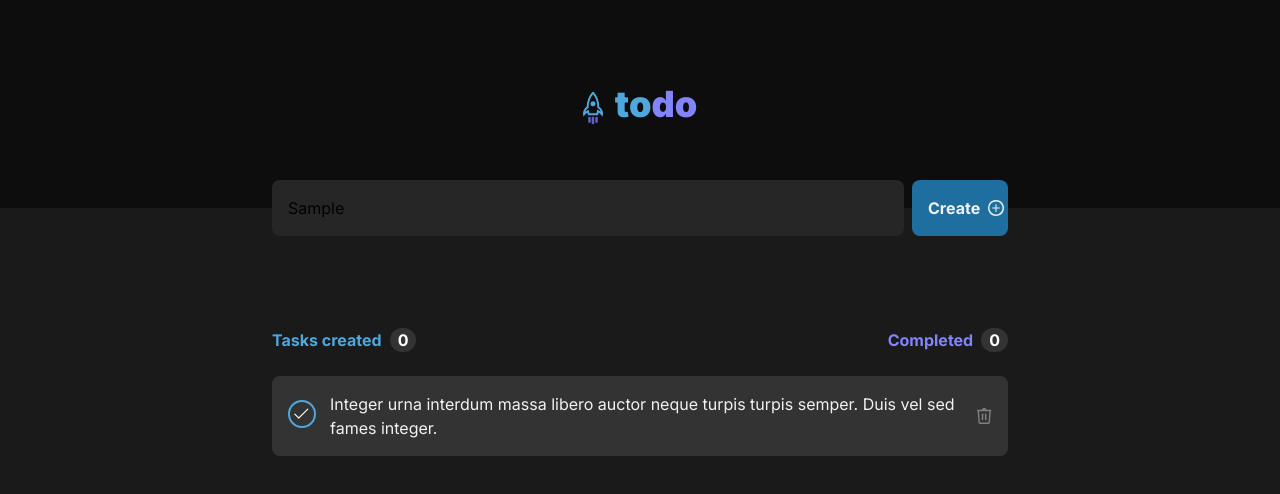
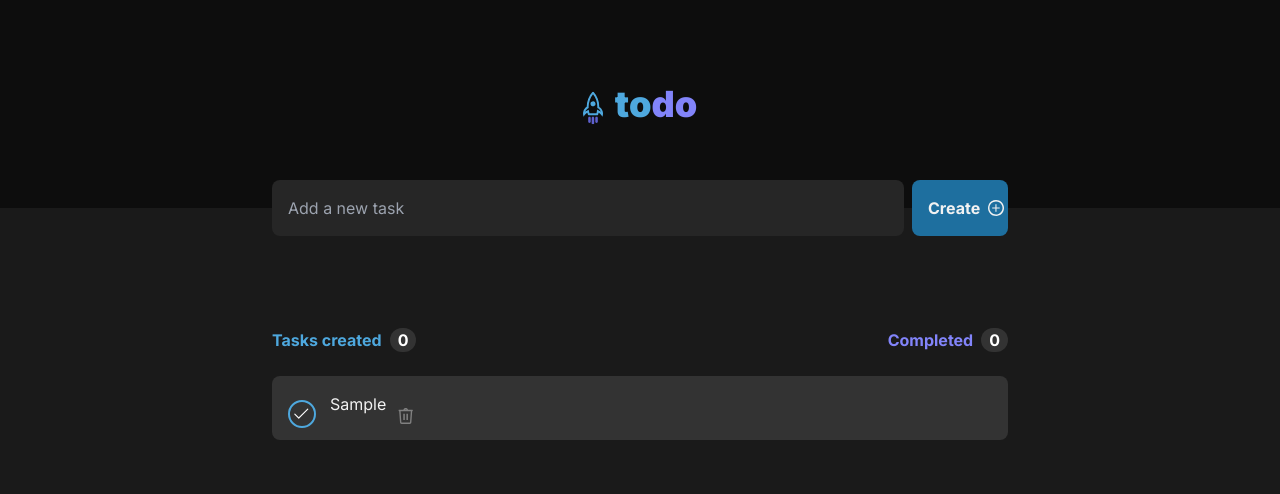
Before and after one commit to pedrogagodev/to-do-app, a React (Vite) app: page / in a window 1280 px wide. Both pictures are taken after typing "Sample" into the empty fields and a click on the button "Create". Shown: the top 494 px of the page. Built offline with nearby package versions, Linux system fonts and the light colour scheme.

Commit message:
Adds the functionality to create tasks

```diff
--- a/src/components/Elements/Task.tsx
+++ b/src/components/Elements/Task.tsx
@@ -1,13 +1,19 @@
 import Trash from '../../assets/Trash.svg'
 import { Check } from '@phosphor-icons/react'
+import { ITask } from '../Page'
 
-export function Task() {
+interface Props {
+    data: ITask
+}
+
+export function Task({ data }: Props) {
+
     return (
         <div className="flex rounded-lg w-content-w bg-my-gray-400 gap-3 p-4">
             <label htmlFor="checkbox" className='flex gap-5'>
                 <input type="checkbox" name="" id="" className='absolute appearance-none w-7 h-7 border-2 rounded-full border-blue checked:border-purple-dark checked:bg-purple-dark mt-2'/>
                 <span className='pl-1 pt-3'><Check size={18} color='white'/></span>
-                <span className='text-my-gray-100 '>Integer urna interdum massa libero auctor neque turpis turpis semper. Duis vel sed fames integer.</span>
+                <span className='text-my-gray-100 '>{data.content}</span>
             </label>
            <img src={Trash} alt="" className='h-4 w-4 mt-4'/>
         </div>
--- a/src/components/Page.tsx
+++ b/src/components/Page.tsx
@@ -1,16 +1,51 @@
 import { Empty } from './Elements/Empty'
 import { Task } from './Elements/Task'
 import Plus from '../assets/plus.svg'
+import { useState } from 'react'
+
+export interface ITask {
+    id: number,
+    content: string,
+    isChecked: boolean
+  }
 
 
 export function Page() {
+     const [tasks, setTasks] = useState<ITask[]>([])
+      const [inputValue, setInputValue] = useState('')
+
+      function handleAddTask() {
+        if (!inputValue) return
+
+        const newTask: ITask = {
+          id: new Date().getTime(),
+          content: inputValue,
+          isChecked: false,
+        }
+
+        setTasks((state) => [...state, newTask])
+        setInputValue('')
+      }
+
+      console.log(tasks)
+
+
+
     return (
         <div className="bg-my-gray-600 w-full flex flex-col items-center grow font-inter">
             <div className="flex gap-2 h-14  w-content-w relative z-10 -top-7">
                 <form action="" method="get" className='w-full'>
-                    <input type="text" placeholder="Add a new task" className="h-14 rounded-lg bg-my-gray-500 w-full font-inter pl-4"/>
+                    <input type="text"
+                    placeholder="Add a new task"
+                    className="h-14 rounded-lg bg-my-gray-500 w-full font-inter pl-4"
+                    onChange={(e) => setInputValue(e.target.value)}
+                    value={inputValue}
+                    />
                 </form>
-                    <button className="flex gap-2 bg-blue-dark rounded-lg h-14 w-24 font-inter py-4 pl-4 pr-8 text-my-gray-100 font-bold">Create <img src={Plus} alt="" className='self-center'/></button>
+                    <button className="flex gap-2 bg-blue-dark rounded-lg h-14 w-24 font-inter py-4 pl-4 pr-8 text-my-gray-100 font-bold"
+                    onClick={handleAddTask}
+                    >Create <img src={Plus} alt="" className='self-center'/>
+                    </button>
             </div>
 
             <div className="mt-16 w-content-w h-72">
@@ -22,7 +57,11 @@ export function Page() {
                         <span className="text-white bg-my-gray-400 px-2 rounded-full">0</span>
                     </p>
                 </div>
-              <Task />
+                <div>
+                    {tasks.map((task) => {
+                       return <Task key={task.id} data={task}/>
+                    })}
+                </div>
             </div>
         </div>
     )
```
